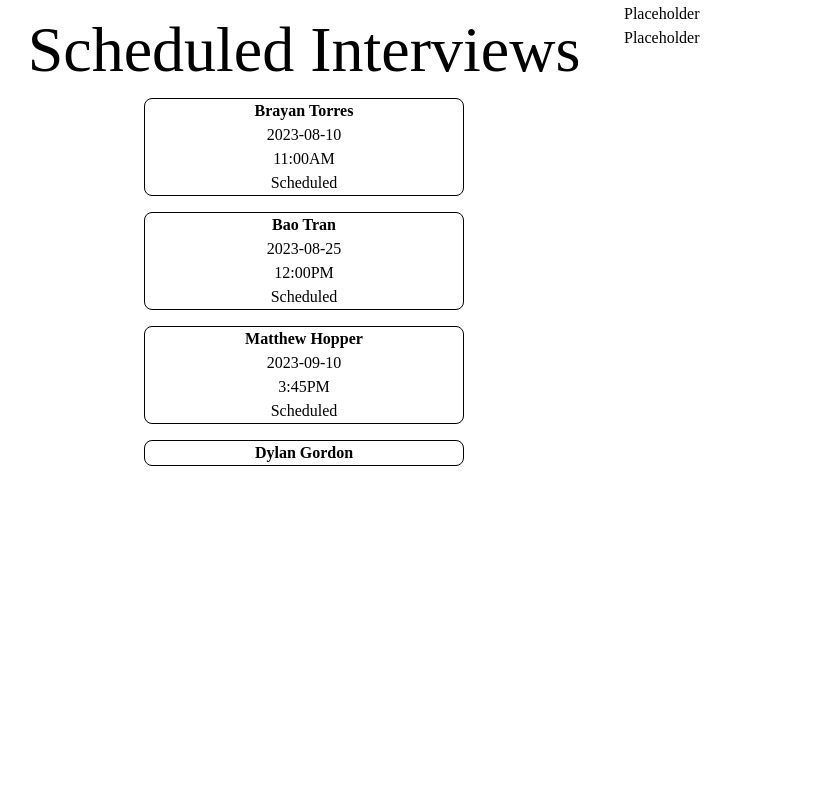
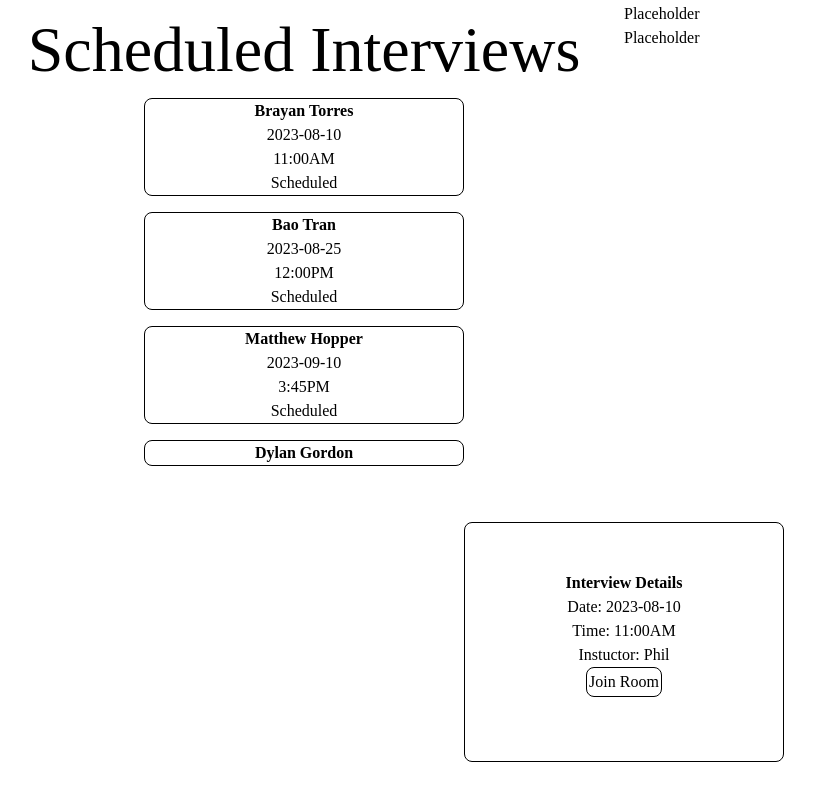
Before and after one commit to gschool-blue-ocean/collabcode, a React (Vite) app: page / in a window 1280 px wide. Shown: the part 1470-2270 px from the top of the page, without its empty margins (16-831 px from the left). Before the commit the page ends 1952 px from the top, so only its background shows below. Built offline with nearby package versions, Linux system fonts and the light colour scheme; a web font is replaced by a local one.

Commit message:
created the student page and context

```diff
--- a/src/App.jsx
+++ b/src/App.jsx
@@ -4,12 +4,14 @@
 //Teacher
 import TeacherAdminPage from './components/TeacherAdminPage/TeacherAdminPage';
 //Student
+import StudentPage from './components/StudentPage/StudentPage';
 
 function App() {
   return (
     <>
       <LandingPage />
       <TeacherAdminPage />
+      <StudentPage />
     </>
   );
 }
--- /dev/null
+++ b/src/components/StudentPage/InterviewDetails.jsx
@@ -0,0 +1,20 @@
+import { useContext } from "react"
+import InterviewDetailContext from '../../context/InterviewDetailsContext'
+
+const InterviewDetails = () => {
+    const details = useContext(InterviewDetailContext);
+    let current = details.detailsInfo[0]
+    return (
+        <div id="interview-details-container" className="flex flex-col justify-center items-center h-[20rem]">
+        <div id="interview-details" className="w-[20rem] h-[15rem] border rounded-lg border-black flex flex-col justify-center items-center">
+        <h1 className="font-semibold">Interview Details</h1>
+        <h1>Date: {current.date}</h1>
+        <h1>Time: {current.time}</h1>
+        <h1>Instuctor: {current.instructor}</h1>
+        <button className="p-0.5 border rounded-lg border-black mb-[1rem] hover:bg-[#faa161] cursor-cell">Join Room</button>
+        </div>
+        </div>
+    )
+}
+
+export default InterviewDetails
--- /dev/null
+++ b/src/components/StudentPage/StudentPage.jsx
@@ -0,0 +1,13 @@
+import { Button } from "bootstrap"
+import InterviewDetails from "./InterviewDetails"
+import { InterviewDetailsProvider } from "../../context/InterviewDetailsContext"
+
+const StudentPage = () => {
+    return (
+        <InterviewDetailsProvider>
+        <InterviewDetails/>
+        </InterviewDetailsProvider>
+    )
+}
+
+export default StudentPage
--- /dev/null
+++ b/src/context/InterviewDetailsContext.jsx
@@ -0,0 +1,24 @@
+import {  createContext, useRef } from "react";
+
+const interviewDetails = [
+    {
+        date: '2023-08-10',
+        time: '11:00AM',
+        instructor: 'Phil'
+    }
+]
+
+const InterviewDetailsContext = createContext();
+
+export const InterviewDetailsProvider = ({ children }) => {
+    let detailsInfo = useRef(interviewDetails);
+    detailsInfo = detailsInfo.current
+
+    return (
+        <InterviewDetailsContext.Provider value={{ detailsInfo }}>
+            {children}
+        </InterviewDetailsContext.Provider>
+    )
+}
+
+export default InterviewDetailsContext
```
